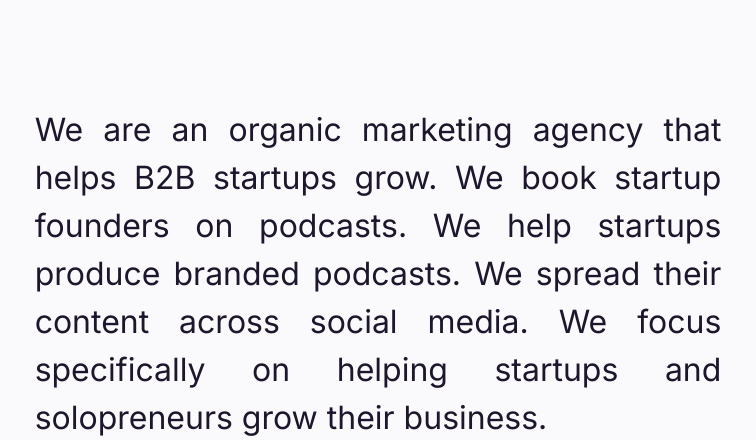
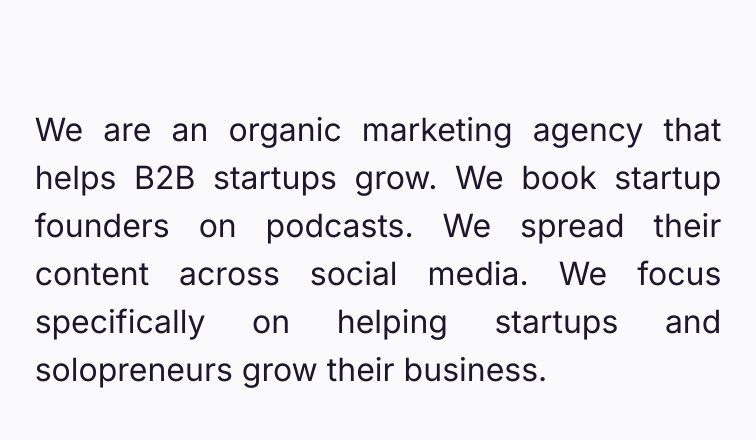
Before and after one commit to lasean/bgdy-website, a plain HTML site: page index.html in a window 1280 px wide. Shown: the part 512-952 px from the top of the page, without its empty margins (262-1018 px from the left). Drawn offline with Linux system fonts and the light colour scheme.

Commit message:
Updating site.

```diff
--- a/index.html
+++ b/index.html
@@ -13,7 +13,7 @@
         <Header>
             <img src="images/icons/bgdy-brand-logo.svg" alt="BGDY">
             <h1>Organic Marketing For Startups</h1>
-            <p>We are an organic marketing agency that helps B2B startups grow. We book startup founders on podcasts. We help startups produce branded podcasts. We spread their content across social media. We focus specifically on helping startups and solopreneurs grow their business.</p>
+            <p>We are an organic marketing agency that helps B2B startups grow. We book startup founders on podcasts. We spread their content across social media. We focus specifically on helping startups and solopreneurs grow their business.</p>
         </Header>
 
         <div class="content">
```
